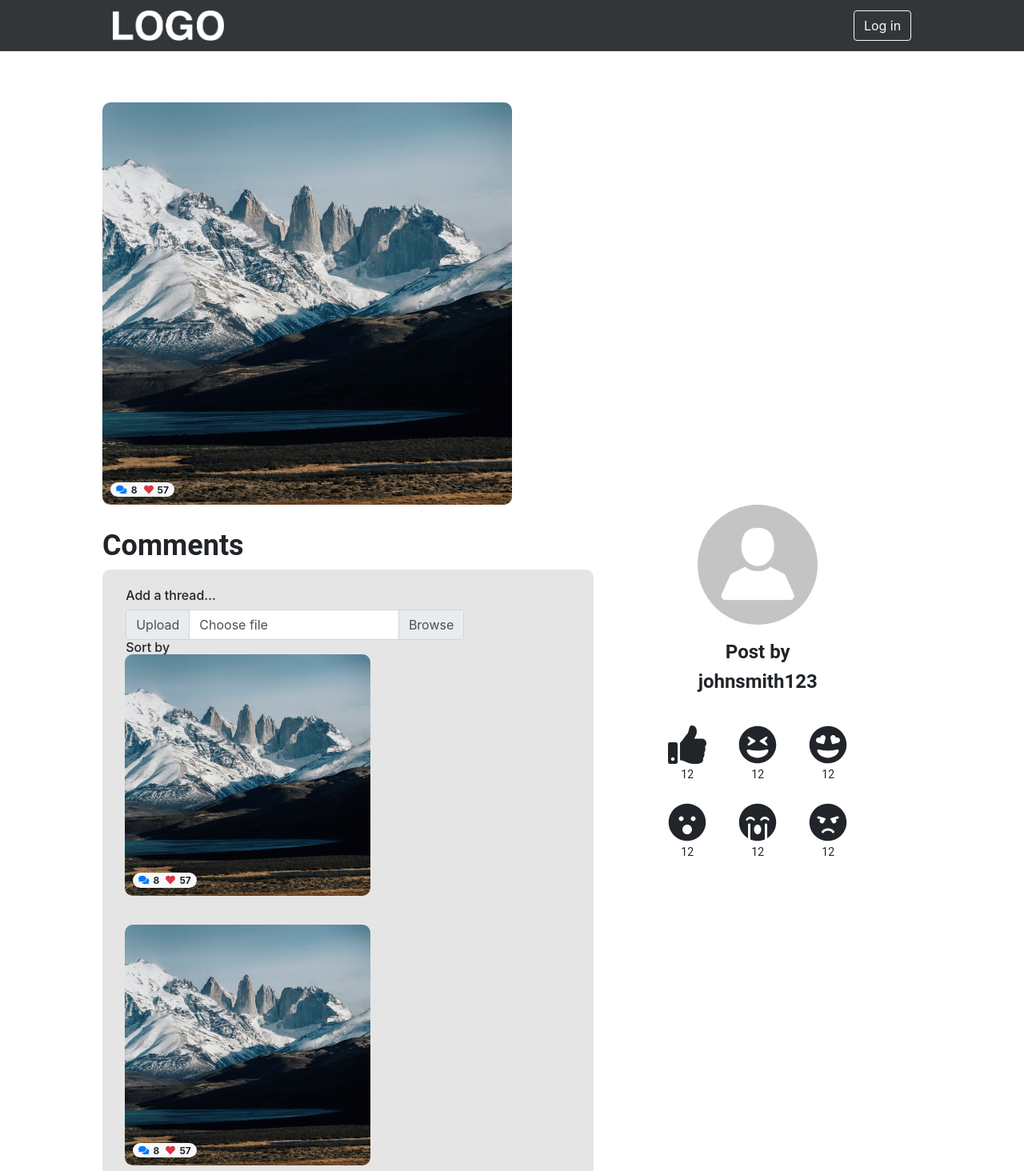
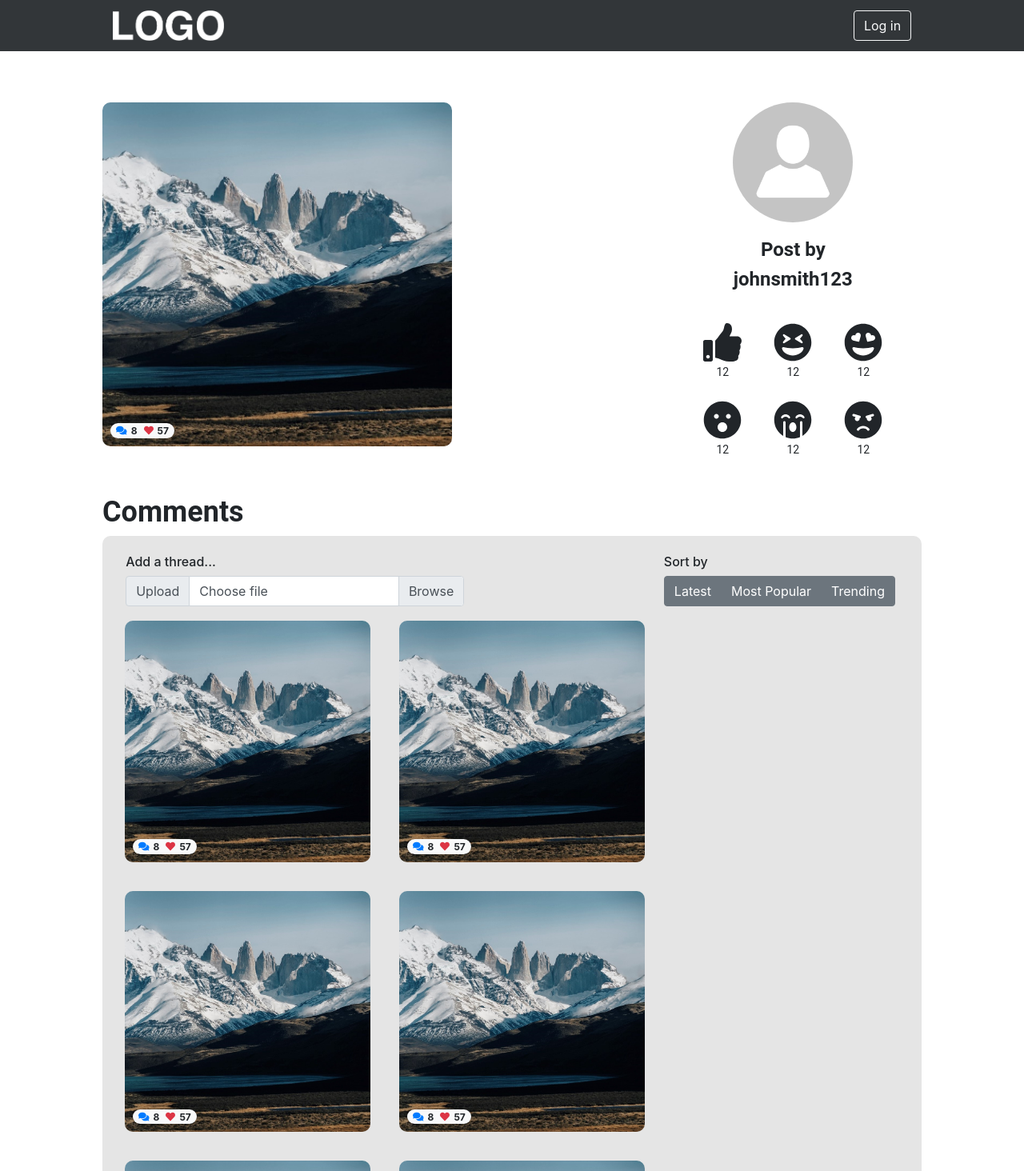
Before and after one commit to AJUnsworth/Assignment3AIP, a React (Create React App) app in the folder client/: page /thread in a window 1280 px wide. Shown: the top 1464 px of the page at 80% size. Built offline with nearby package versions, Linux system fonts and the light colour scheme; the HTML template or start-up script is replaced by a standard one.

Commit message:
Add table layout to thread page

```diff
--- a/client/src/components/Thread.css
+++ b/client/src/components/Thread.css
@@ -2,11 +2,6 @@
     width: 80%;
     height: auto;
     margin: 5% 10% 0% 10%;
-}
-
-.sidebar{
-    float: right;
-    width: 40%;
 }
 
 .reactionGrid{
--- a/client/src/components/Thread.js
+++ b/client/src/components/Thread.js
@@ -4,26 +4,33 @@ import ThreadImage from './ThreadImage';
 import ProfilePicture from './ProfilePicture';
 import ImageGrid from './ImageGrid';
 import ReactionGrid from './ReactionGrid';
+import Row from 'react-bootstrap/Row';
+import Col from 'react-bootstrap/Col';
 import './Thread.css';
 
 export class Thread extends React.Component {
-    render () {
+    render() {
         return (
             <div>
-            <Navbar/>
+                <Navbar />
                 <div className="content">
-                <ThreadImage/>
-                    <div className="sidebar">
-                    <ProfilePicture className="profilePicture"/>
-                    <h1 className="profileName">Post by</h1>
-                    <h1 className="profileName">johnsmith123</h1>
-                    <ReactionGrid class="reactionGrid"/>
-                    </div>
-
-                    <div className="comments">
-                        <h2 className="commentsText">Comments</h2>
-                        <ImageGrid/>
-                        </div>
+                    <Row>
+                        <Col lg="8"><ThreadImage/></Col>
+                        <Col lg="4">
+                            <ProfilePicture className="profilePicture" />
+                            <h1 className="profileName">Post by</h1>
+                            <h1 className="profileName">johnsmith123</h1>
+                            <ReactionGrid class="reactionGrid" />
+                        </Col>
+                    </Row>
+                    <Row>
+                        <Col>
+                            <div className="comments">
+                                <h2 className="commentsText">Comments</h2>
+                                <ImageGrid />
+                            </div>
+                        </Col>
+                    </Row>
                 </div>
             </div>
         );
--- a/client/src/components/ThreadImage.css
+++ b/client/src/components/ThreadImage.css
@@ -1,5 +1,5 @@
 .threadImage {
-    width: 50%;
+    max-width: 65%;
     height: auto;
     border-radius: 10px;
     z-index: -1;
```
